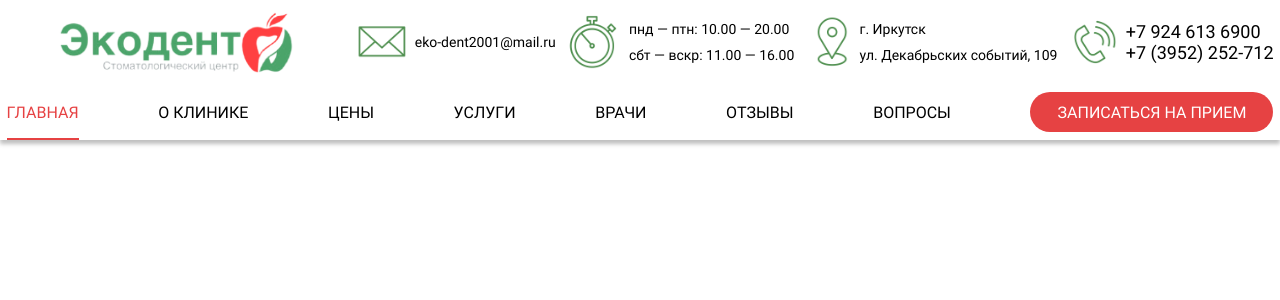
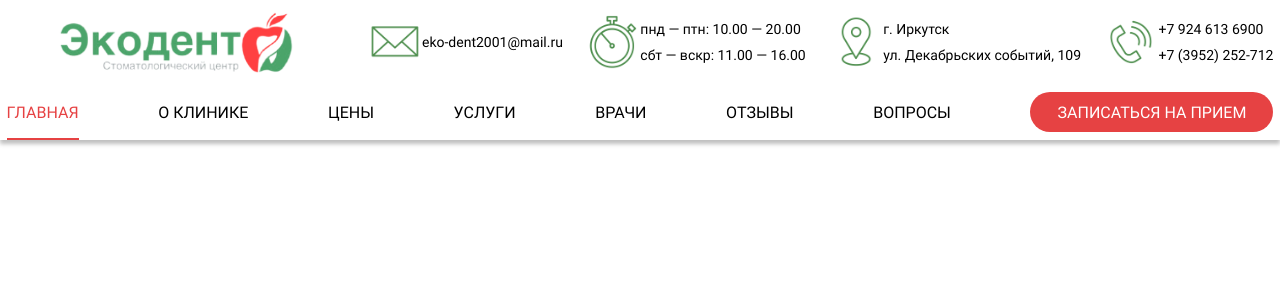
Before and after one commit to DimKaN7/ekodent, a Vue app: page / in a window 1280 px wide. Shown: the top 300 px of the page. Built offline with nearby package versions, Linux system fonts and the light colour scheme.

Commit message:
Refactor(Header): оптимизация кода

```diff
--- a/src/components/Header/Header.vue
+++ b/src/components/Header/Header.vue
@@ -1,40 +1,11 @@
 <template>
   <div class="header-container">
     <div class="header">
+
       <div class="info">
-
         <a class="info__logo" href="#"></a>
-
-        <div class="info__content">
-          <div class="icon" :style="{backgroundImage: `url(${Mail})`, marginRight: '6px'}"></div>
-          <div class="text" style="justify-content: center;">
-            <a href="mailto:eko-dent2001@mail.ru">eko-dent2001@mail.ru</a>
-          </div>
-        </div>
-
-        <div class="info__content">
-          <div class="icon" :style="{backgroundImage: `url(${Time})`, marginRight: '9px'}"></div>
-          <div class="text">
-            <div>пнд — птн: 10.00 — 20.00</div>
-            <div>сбт — вскр: 11.00 — 16.00</div>
-          </div>
-        </div>
-
-        <div class="info__content">
-          <div class="icon" :style="{backgroundImage: `url(${Location})`, marginRight: '1px'}"></div>
-          <div class="text">
-            <div>г. Иркутск</div>
-            <div>ул. Декабрьских событий, 109</div>
-          </div>
-        </div>
-
-        <div class="info__content">
-          <div class="icon" :style="{backgroundImage: `url(${Phone})`, marginRight: '4px'}"></div>
-          <div class="text" style="font-weight: 500; font-size: 18px;">
-            <a href="tel:+79246136900">+7 924 613 6900</a>
-            <a href="tel:+73952252712">+7 (3952) 252-712</a>
-          </div>
-        </div>
+        <InfoContent v-for="(i, index) in icons" :key="index" :icon="i" :texts="strings[index].texts"
+          :hrefs="strings[index].hrefs" :styles="index === 3 && 'font-weight: 500;'"/>
       </div>
 
       <div class="menu">
@@ -45,6 +16,7 @@
           <div class="sign-up">ЗАПИСАТЬСЯ НА ПРИЕМ</div>
         </div>
       </div>
+
     </div>
   </div>
 </template>
@@ -55,11 +27,18 @@
   import Location from '../../assets/Header/Location.png';
   import Phone from '../../assets/Header/Phone.png';
 
+  import InfoContent from './InfoContent/InfoContent';
+  import strings from '../../tools/strings';
+
   export default {
     name: 'Header',
+    components: {
+      InfoContent,
+    },
     data() {
       return {
-        Mail, Time, Location, Phone,
+        icons: [Mail, Time, Location, Phone],
+        strings,
         menuItems: [
           'Главная', 'О клинике', 'Цены', 'Услуги', 'Врачи', 'Отзывы', 'Вопросы'
         ],
@@ -96,45 +75,12 @@
         align-items: center;
 
         &__logo {
-          // position: absolute;
           width: 338px;
           height: 61px;
           background-image: url('../../assets/Header/Logo.png');
           background-position: center;
           background-repeat: no-repeat;
           background-size: contain;
-        }
-
-        &__content {
-          display: flex;
-          flex-direction: row;
-          align-items: center;
-        }
-
-        .icon {
-          width: 54px;
-          height: 54px;
-          background-position: center;
-          background-repeat: no-repeat;
-          background-size: contain;
-        }
-
-        .text {
-          display: flex;
-          flex-direction: column;
-          height: 42px;
-          justify-content: space-between;
-          font-size: 14px;
-
-
-          >a {
-            text-decoration: none;
-            color: black;
-
-            &:hover {
-              text-decoration: underline;
-            }
-          }
         }
       }
 
--- /dev/null
+++ b/src/components/Header/InfoContent/InfoContent.vue
@@ -0,0 +1,66 @@
+<template>
+  <div class="info-content">
+    <div class="icon" :style="{backgroundImage: `url(${icon})`}"></div>
+    <div v-if="hrefs.length > 0" class="text" :style="{justifyContent: texts.length > 1 ? 'space-between' : 'center'}">
+        <a v-for="(h, index) in hrefs" :key="index" :href="h" :style="styles">{{texts[index]}}</a>
+    </div>
+    <div v-else class="text" :style="{justifyContent: texts.length > 1 ? 'space-between' : 'center'}">
+        <div v-for="t in texts" :key="t" :style="styles">{{t}}</div>
+    </div>
+  </div>
+</template>
+
+<script>
+  export default {
+    name: 'InfoContent',
+    props: {
+      icon: {
+        type: String,
+        required: true,
+      },
+      texts: {
+        type: Array,
+        required: true,
+      },
+      hrefs: {
+        type: Array,
+      },
+      styles: {
+        type: String,
+      },
+    }
+  }
+</script>
+
+<style lang="scss">
+  .info-content {
+    display: flex;
+    flex-direction: row;
+    align-items: center;
+
+    .icon {
+      width: 54px;
+      height: 54px;
+      background-position: center;
+      background-repeat: no-repeat;
+      background-size: contain;
+    }
+
+    .text {
+      display: flex;
+      flex-direction: column;
+      height: 42px;
+      font-size: 14px;
+
+      >a {
+        text-decoration: none;
+        color: black;
+
+        &:hover {
+          text-decoration: underline;
+        }
+      }
+    }
+  }
+
+</style>
--- /dev/null
+++ b/src/tools/strings.js
@@ -0,0 +1,20 @@
+const strings = [
+  {
+    texts: ['eko-dent2001@mail.ru'],
+    hrefs: ['mailto:eko-dent2001@mail.ru'],
+  },
+  {
+    texts: ['пнд — птн: 10.00 — 20.00', 'сбт — вскр: 11.00 — 16.00'],
+    hrefs: [],
+  },
+  {
+    texts: ['г. Иркутск', 'ул. Декабрьских событий, 109'],
+    hrefs: [],
+  },
+  {
+    texts: ['+7 924 613 6900', '+7 (3952) 252-712'],
+    hrefs: ['tel:+79246136900', 'tel:+73952252712'],
+  }
+];
+
+export default strings;
```
